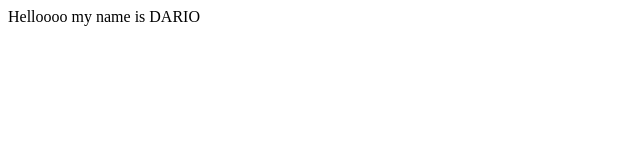
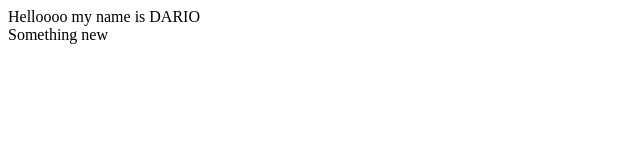
Before and after one commit to dariyozz/jenkins-blueocean, a plain HTML site: page index.html in a window 1280 px wide. Shown: the full height of the page, 0-640 px from the left. Drawn offline with Linux system fonts and the light colour scheme.

Commit message:
Update index.html

```diff
--- a/index.html
+++ b/index.html
@@ -1 +1,2 @@
 Helloooo my name is DARIO
+<div>Something new</div>
```
